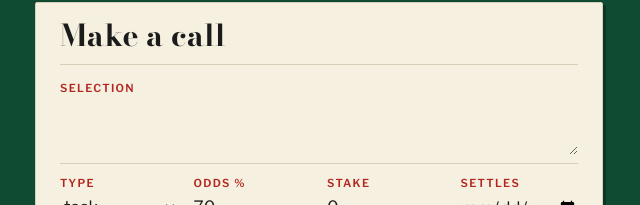
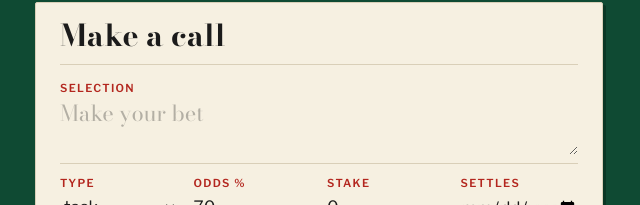
Before and after one commit to Aiden-Trindade/Pretty-Sure, a React (Vite) app: page /new in a window 1280 px wide. Shown: the part 147-352 px from the top of the page, without its empty margins (321-961 px from the left). Built offline with nearby package versions, Linux system fonts and the light colour scheme; no server answers.

Commit message:
Added a placeholder

```diff
--- a/src/pages/NewCall.jsx
+++ b/src/pages/NewCall.jsx
@@ -50,6 +50,7 @@ export default function NewCall({ onAdd, balance, calls = [] }) {
         <label className="box tall">
           <span className="label">Selection</span>
           <textarea
+            placeholder="Make your bet"
             value={text}
             onChange={(e) => setText(e.target.value)}
             required
```
